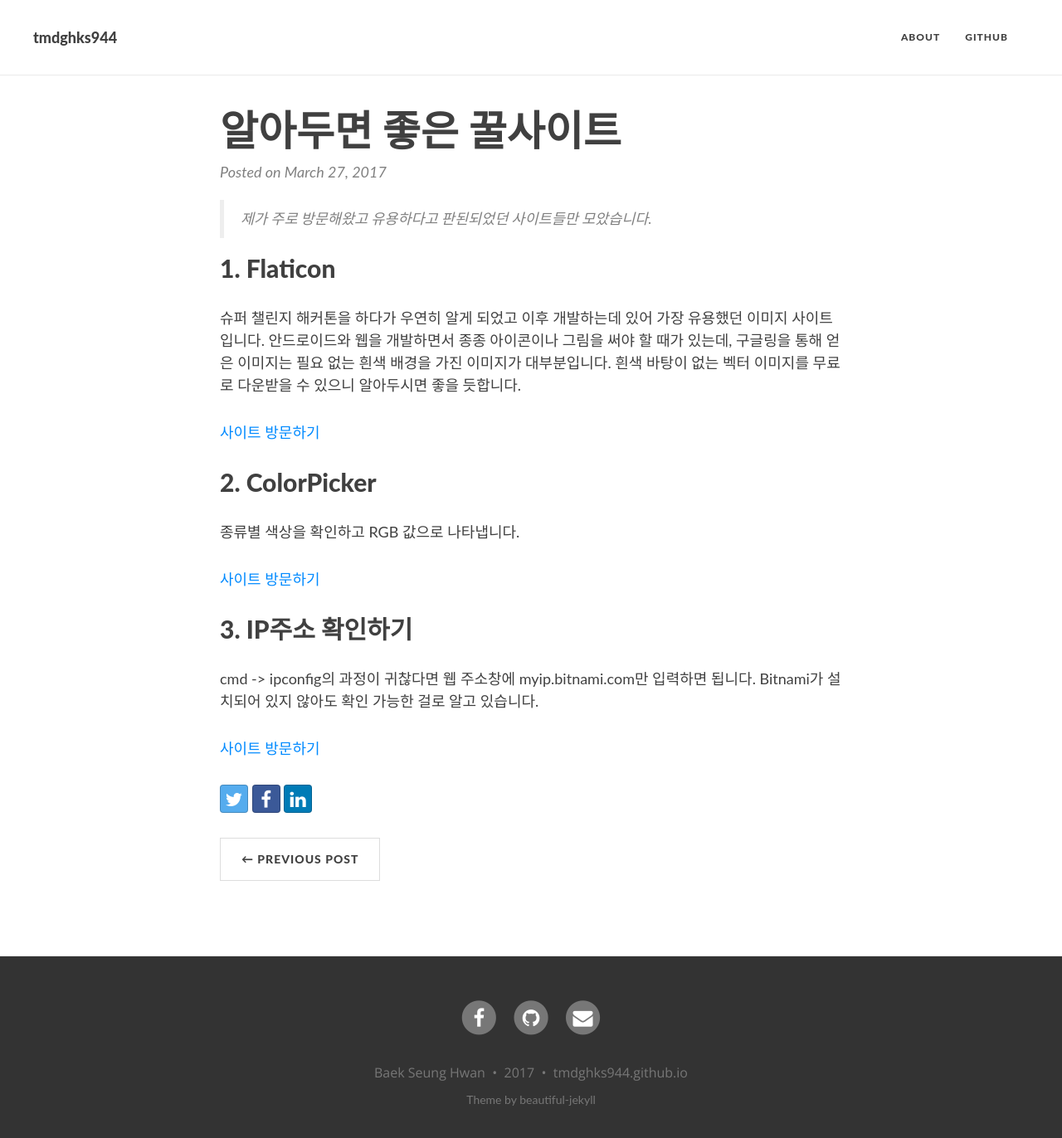
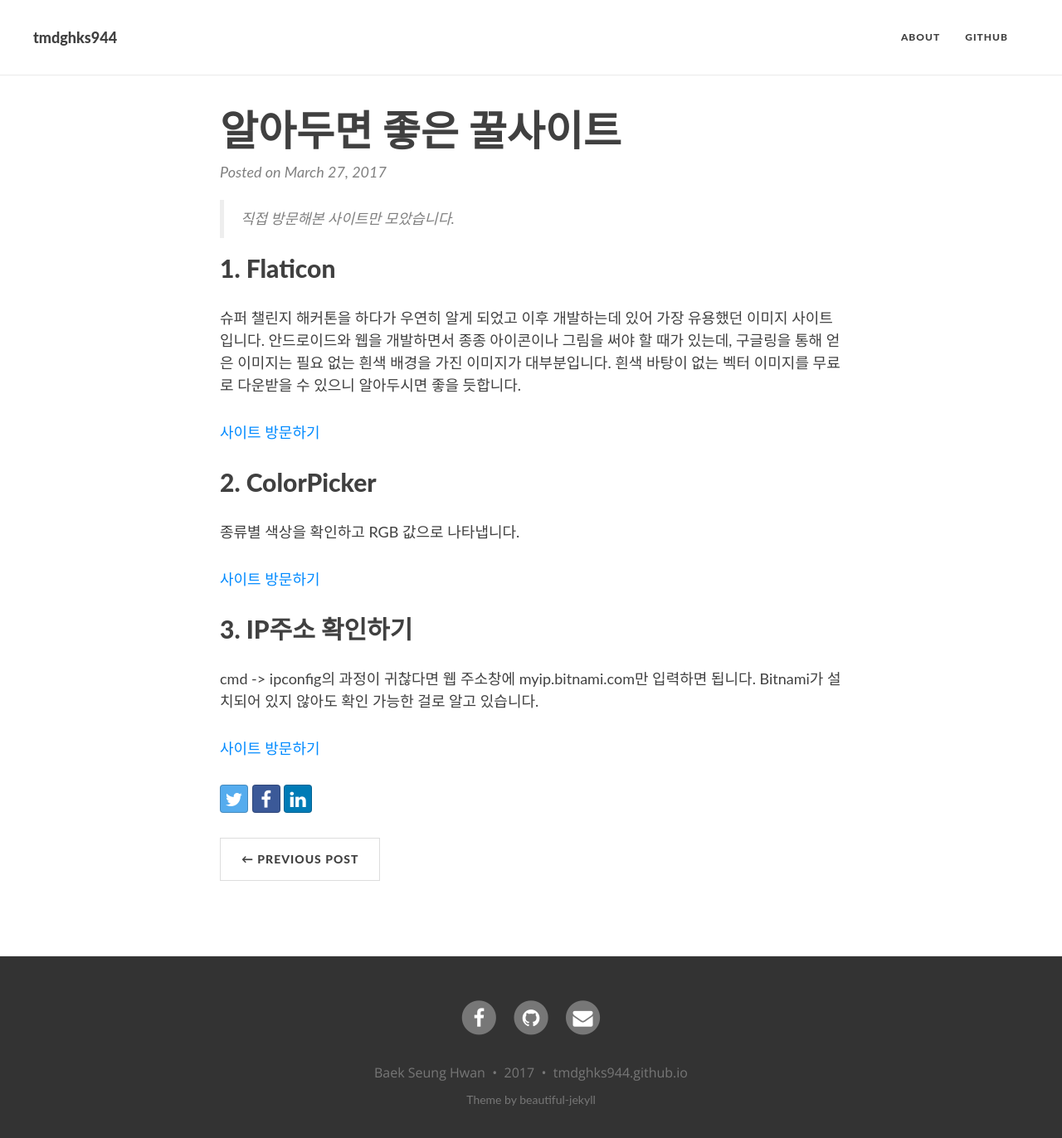
Before and after one commit to tmdghks944/tmdghks944.github.io, a Jekyll site: the page built from _posts/2017-03-27-01.md, in a window 1280 px wide and 1386 px high. Shown: the top 1372 px of the window at 83% size. Built offline with Jekyll 4.4.1, drawn with Linux system fonts in a browser that asks for light colours; nearby versions of some CDN libraries; comment, search, counter and statistics services are not loaded.

Commit message:
17.03.27

```diff
--- a/_posts/2017-03-27-01.md
+++ b/_posts/2017-03-27-01.md
@@ -4,7 +4,7 @@
 
 ---
 
-> 제가 주로 방문해왔고 유용하다고 판된되었던 사이트들만 모았습니다.
+> 직접 방문해본 사이트만 모았습니다.
 
 ##  1. Flaticon
 
```
